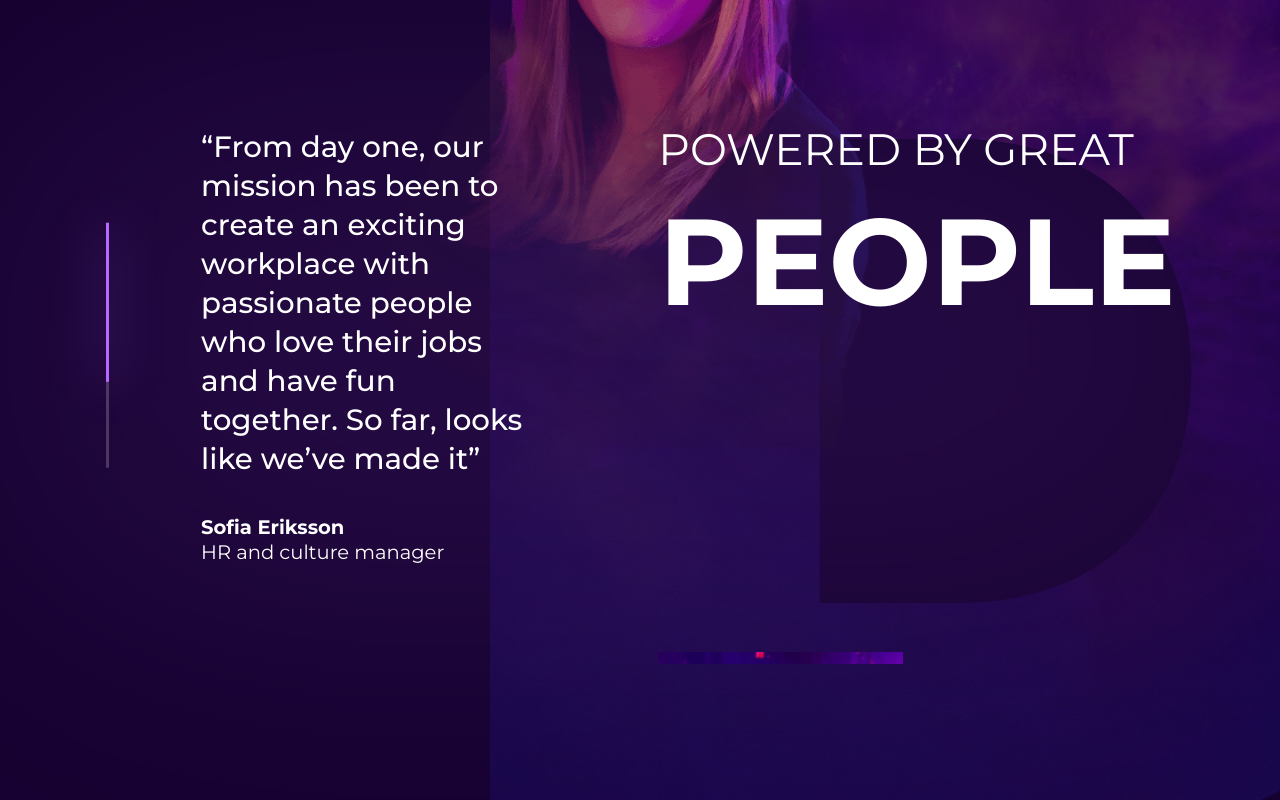
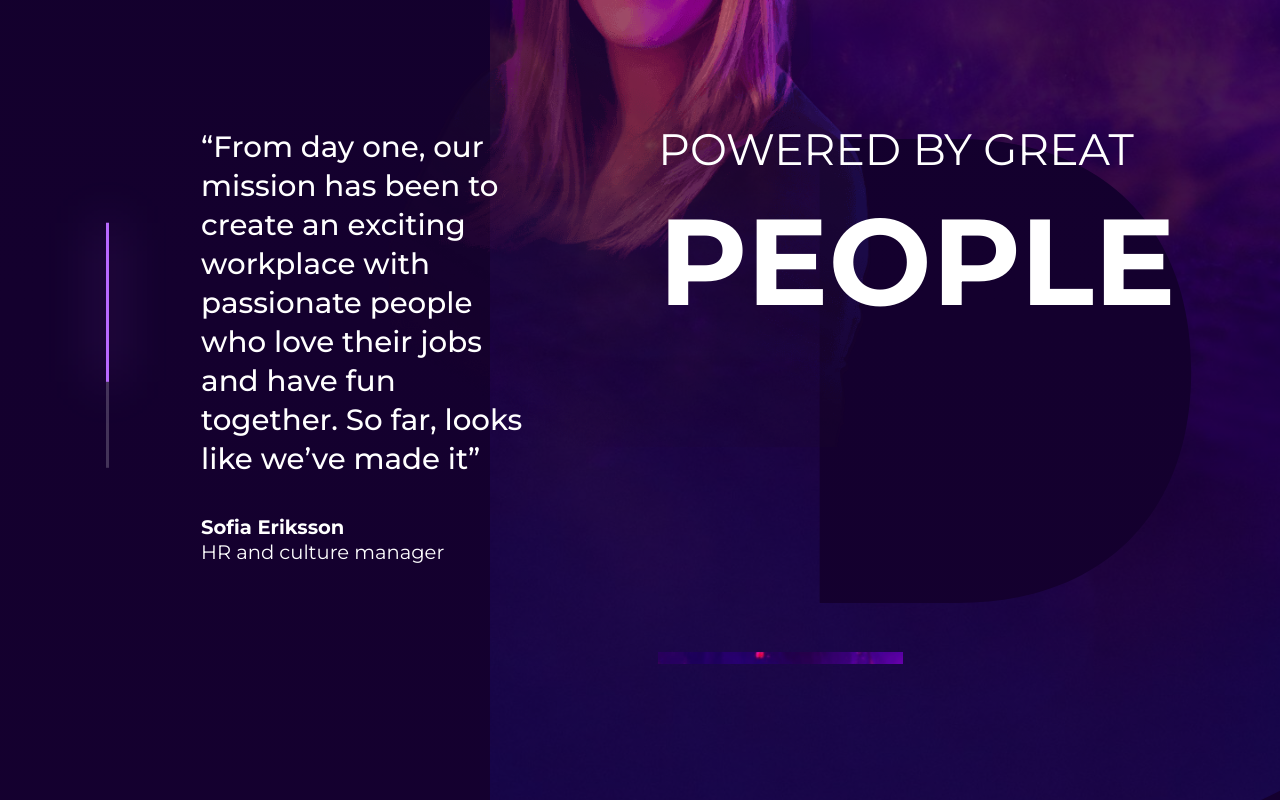
Before and after one commit to VladyslavL/adway-career, a website: page index.html in a window 1280 px wide. Shown: the part 2640-3440 px from the top of the page. Drawn offline with nearby package versions, Linux system fonts and the light colour scheme.

Commit message:
fixed performance issue

```diff
--- a/scss/_base.scss
+++ b/scss/_base.scss
@@ -14,8 +14,6 @@ body {
   background: linear-gradient(180deg, #110028 0%, #23004c 100%);
   color: #fff;
   font-size: 1.6rem;
-  width: 100vw;
-  max-width: 100%;
 }
 
 a {
@@ -70,21 +68,21 @@ a {
   padding-right: 1.5rem;
 }
 
-.area-highlighted {
-  position: relative;
-  &::before {
-    content: "";
-    position: absolute;
-    height: calc(100% + 10rem);
-    width: 100%;
-    left: 0;
-    top: -5rem;
-    background: #b969ff;
-    opacity: 0.1;
-    filter: blur(150px);
-    z-index: -1;
-  }
-}
+// .area-highlighted {
+//   position: relative;
+//   &::before {
+//     content: "";
+//     position: absolute;
+//     height: calc(100% + 10rem);
+//     width: 100%;
+//     left: 0;
+//     top: -5rem;
+//     background: #b969ff;
+//     opacity: 0.1;
+//     filter: blur(150px);
+//     z-index: -1;
+//   }
+// }
 
 .mt-base {
   margin-top: 12rem;
```
Also changed, not shown: css/main.css, 1 other file.
